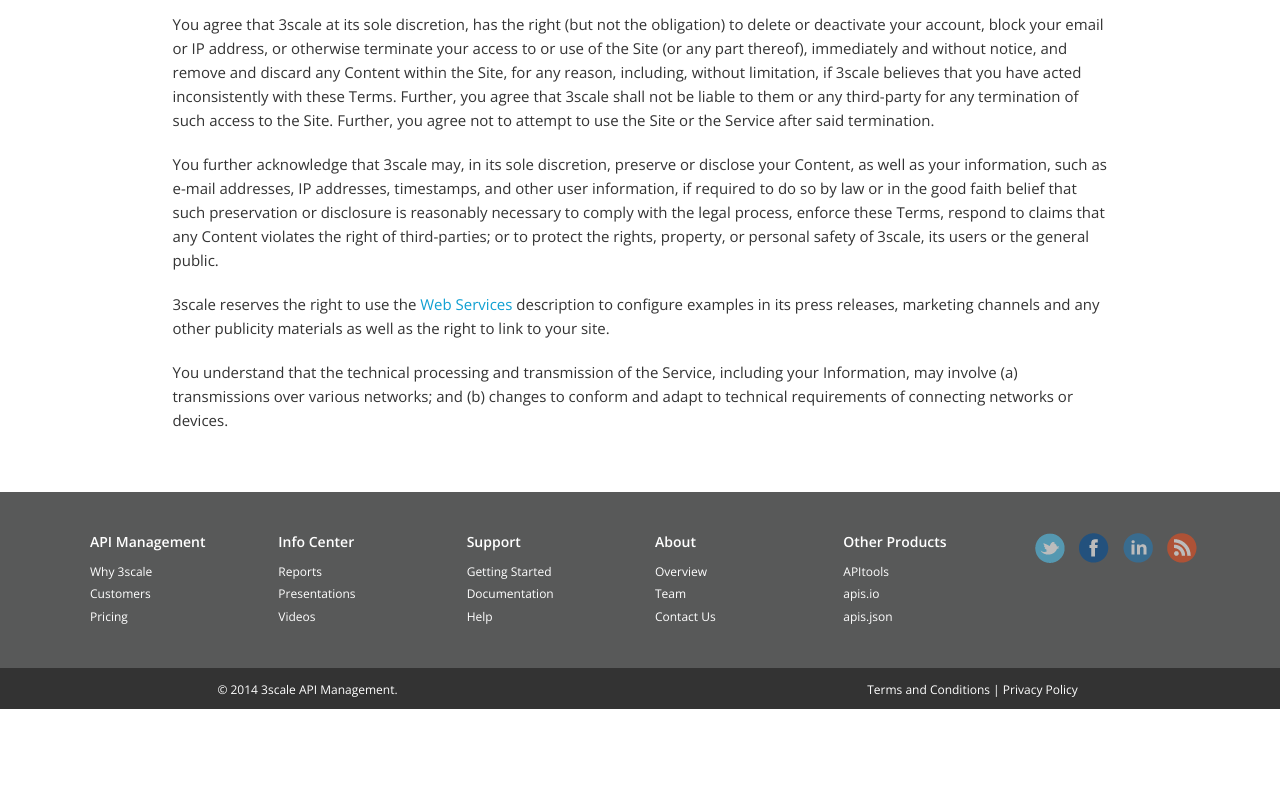
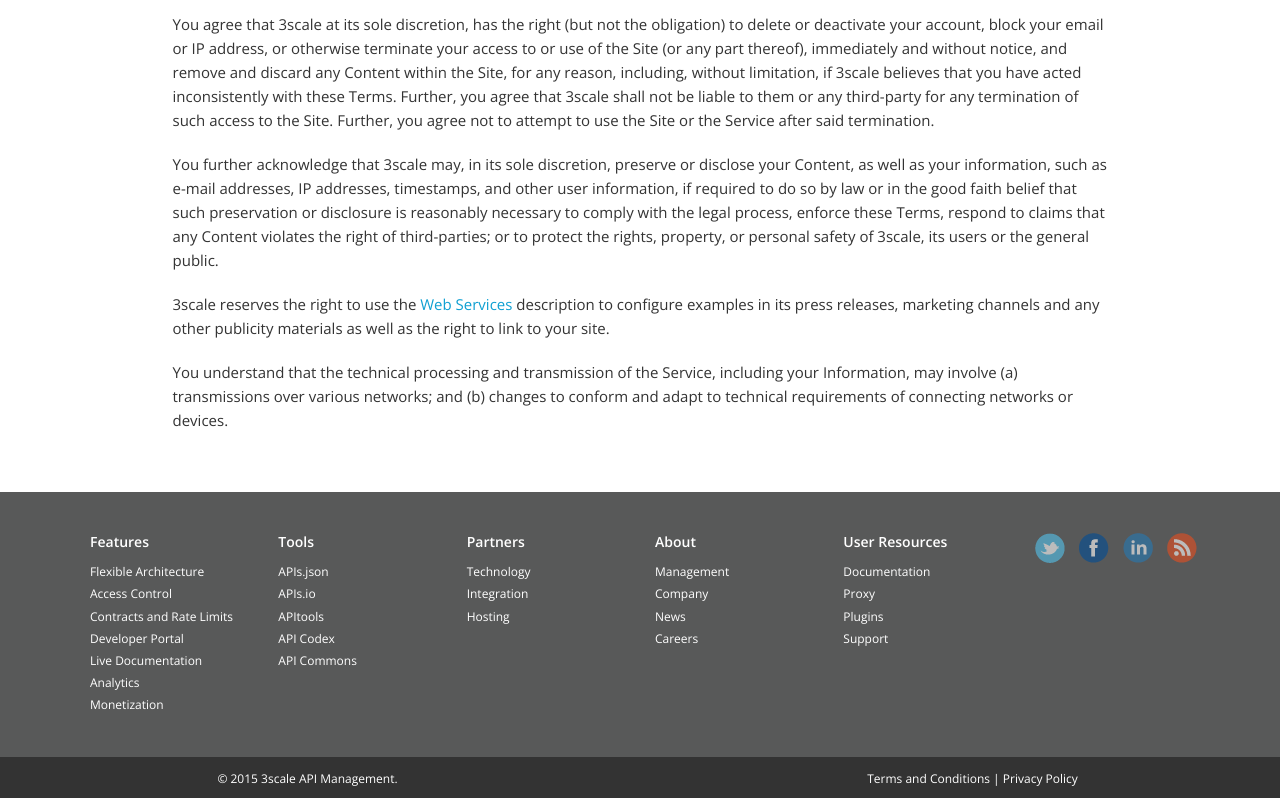
Before and after one commit to mangoamelia/www-new, a plain HTML site: page privacy-policy.html in a window 1280 px wide. Shown: the part 449-1247 px from the top of the page. Before the commit the page ends 1158 px from the top, so only its background shows below. Drawn offline with nearby package versions, Linux system fonts and the light colour scheme; a script that the page names is missing.

Commit message:
updates to footer nav

```diff
--- a/privacy-policy.html
+++ b/privacy-policy.html
@@ -113,49 +113,58 @@
 		<div class="row">
 			<br/>
 			<div class="col-md-2 col-xs-6">
-				<h4>API Management</h4>
+				<h4>Features</h4>
 				<ul>
-				<li><a href="http://www.3scale.net/why-3scale">Why 3scale</a></li>
-				<li><a href="http://www.3scale.net/our-customers">Customers</a></li>
-				<li><a href="http://www.3scale.net/pricing">Pricing</a></li>
+					<li><a href="#">Flexible Architecture</a></li>
+					<li><a href="#">Access Control</a></li>
+					<li><a href="#">Contracts and Rate Limits</a></li>
+					<li><a href="#">Developer Portal</a></li>
+					<li><a href="#">Live Documentation</a></li>
+					<li><a href="#">Analytics</a></li>
+					<li><a href="#">Monetization</a></li>
 				</ul>
 			</div><!-- /col-md-2 col-xs-6 -->
 
 			<div class="col-md-2 col-xs-6">
-				<h4>Info Center</h4>
+				<h4>Tools</h4>
 				<ul>
-				<li><a href="http://www.3scale.net/resources/reports/">Reports</a></li>
-				<li><a href="http://www.3scale.net/resources/presentations-on-slideshare/">Presentations</a></li>
-				<li><a href="http://www.3scale.net/resources/">Videos</a></li>
+					<li><a href="#">APIs.json</a></li>
+					<li><a href="#">APIs.io</a></li>
+					<li><a href="#">APItools</a></li>
+					<li><a href="#">API Codex</a></li>
+					<li><a href="#">API Commons</a></li>
+
 				</ul>
 			</div> <!-- /col-md-2 col-xs-6 -->
 
 			<div class="col-md-2 col-xs-6">
-				<h4>Support</h4>
+				<h4>Partners</h4>
 				<ul>
-				<li><a href="https://support.3scale.net/get-started/fast-track-integration">Getting Started</a></li>
-				<li><a href="https://support.3scale.net/">Documentation</a></li>
-				<li><a href="https://support.3scale.net/help">Help</a></li>
+					<li><a href="#">Technology</a></li>
+					<li><a href="#">Integration</a></li>
+					<li><a href="#">Hosting</a></li>
 				</ul>
-			</div> <!-- /col-md-2 col-xs-6 -->
+			</div><!-- /col-md-2 col-xs-6 -->
 
 			<div class="col-md-2 col-xs-6">
 				<h4>About</h4>
 				<ul>
-				<li><a href="http://www.3scale.net/about/">Overview</a></li>
-				<li><a href="http://www.3scale.net/about/team">Team</a></li>
-				<li><a href="http://www.3scale.net/about/contact">Contact Us</a></li>
+					<li><a href="#">Management</a></li>
+					<li><a href="#">Company</a></li>
+					<li><a href="#">News</a></li>
+					<li><a href="#">Careers</a></li>
 				</ul>
 			</div><!-- /col-md-2 col-xs-6 -->
 
 			<div class="col-md-2 col-xs-6">
-				<h4>Other Products</h4>
+				<h4>User Resources</h4>
 				<ul>
-					<li><a href="http://apitools.com">APItools</a></li>
-					<li><a href="http://apis.io">apis.io</a></li>
-					<li><a href="http://apisjson.org">apis.json</a></li>
+					<li><a href="#">Documentation</a></li>
+					<li><a href="#">Proxy</a></li>
+					<li><a href="#">Plugins</a></li>
+					<li><a href="#">Support</a></li>
 				</ul>
-			</div><!-- /col-md-2 col-xs-6 -->
+			</div> <!-- /col-md-2 col-xs-6 -->
 
 			<div class="col-md-2 col-xs-6 social">
 				<a href="http://twitter.com/3scale"><img src="./img/footer-social-twitter.png"/></a>
@@ -171,7 +180,7 @@
 <footer>
 	<div class="container">
 		<div class="col-sm-5" style="padding-top:10px; padding-bottom:10px;">
-			<span style="color:#ffffff;font-size:12px;line-height:1.3em;">&copy; 2014 <a href="http://www.3scale.net">3scale API Management</a>.</span>
+			<span style="color:#ffffff;font-size:12px;line-height:1.3em;">&copy; 2015 <a href="http://www.3scale.net">3scale API Management</a>.</span>
 		</div>
     	<div class="col-sm-5 col-sm-offset-2" style="padding-top: 10px; padding-bottom:10px;">
     		<span style="color:#ffffff;font-size:12px;line-height:1.3em;"><a href="http://www.3scale.net/terms-and-conditions/">Terms and Conditions</a>   |  <a href="http://www.3scale.net/privacy-policy/">Privacy Policy</a></span>
```
Also changed, not shown: compare-features.html (+32 -23 lines), pricing.html (+32 -23 lines), refund-policy.html (+31 -22 lines), team.html (+31 -22 lines), terms-and-conditions.html (+31 -23 lines).
